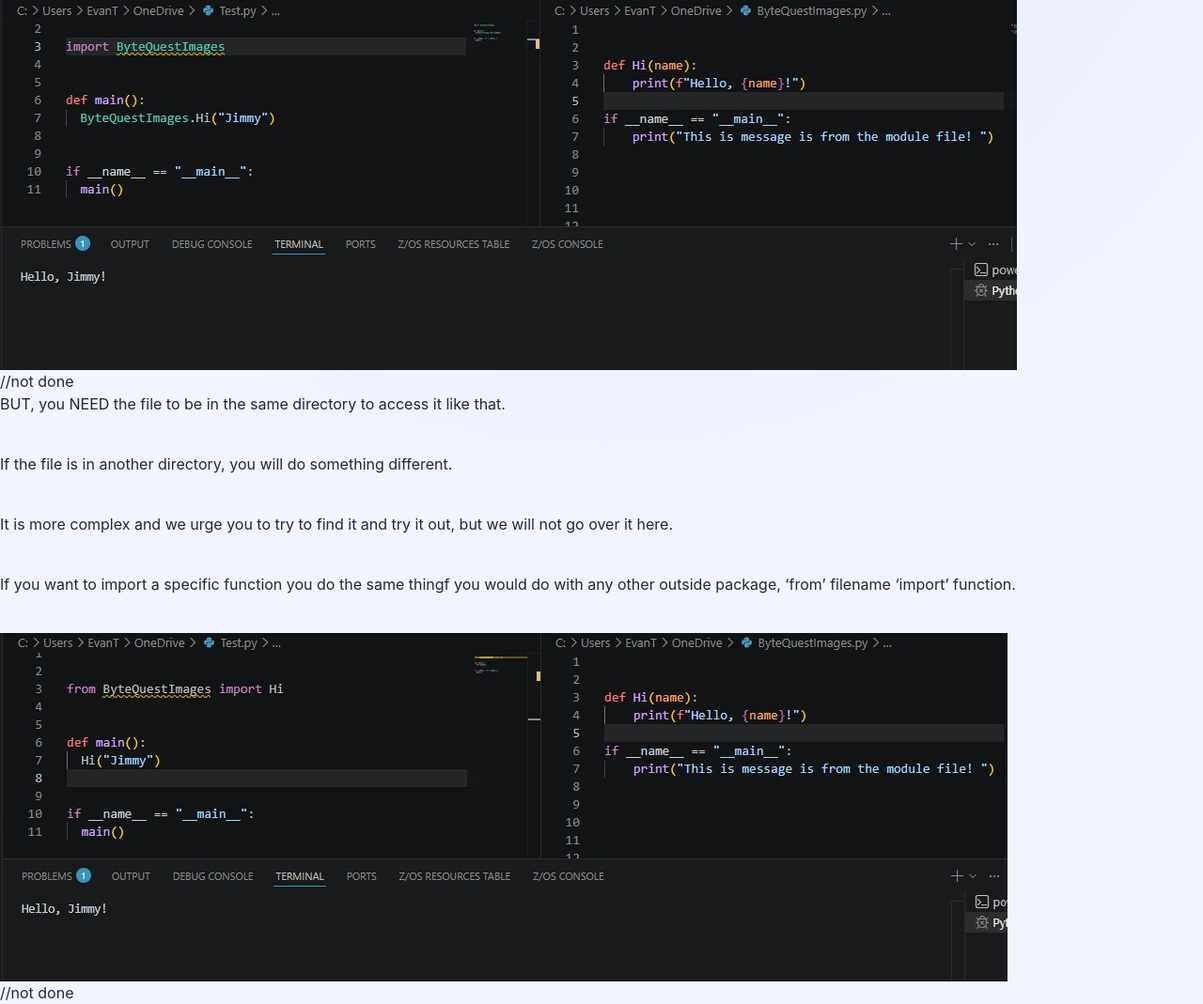
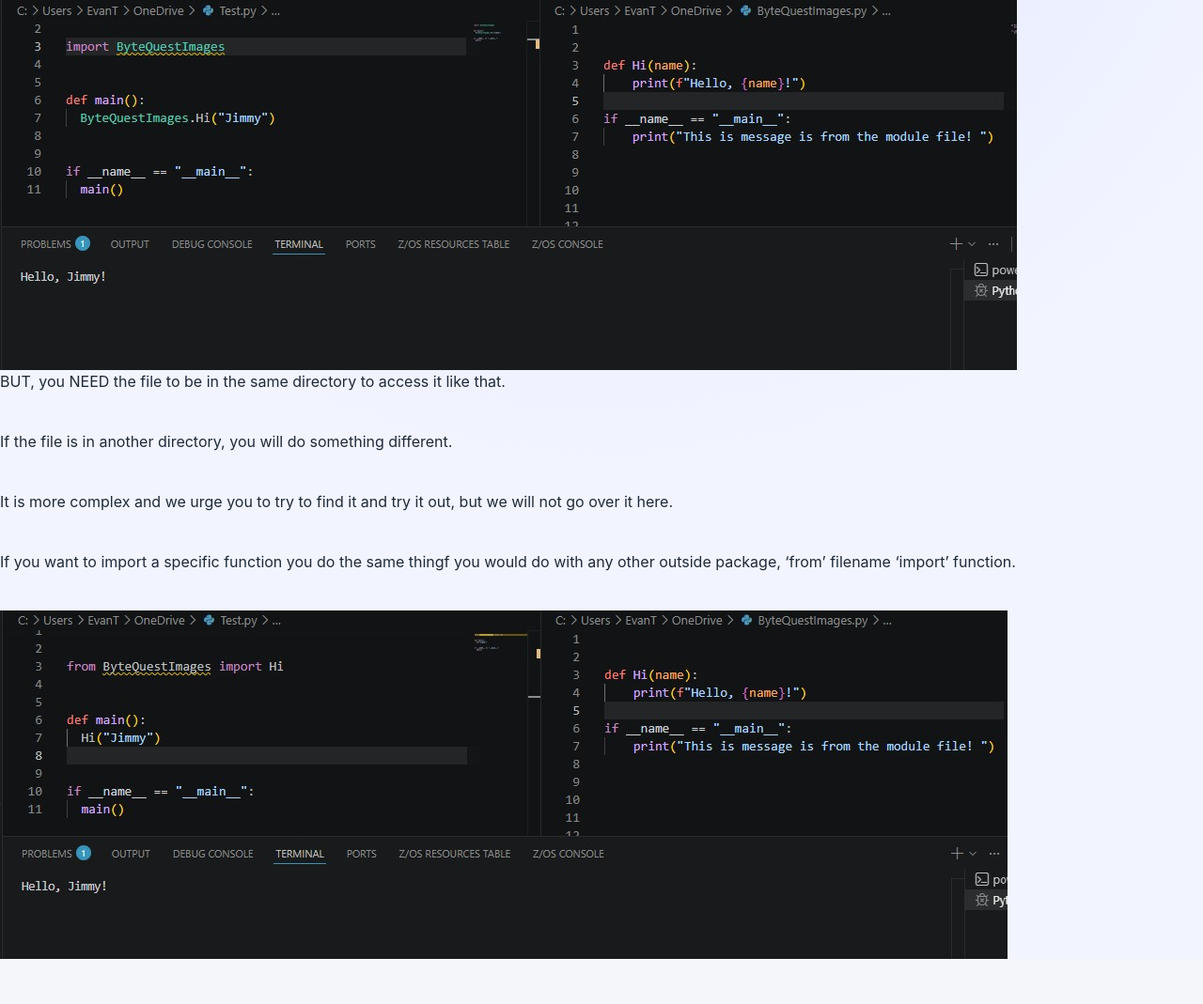
Before and after one commit to dacer521/ByteQuest, a Flask app: template templates/articles/7/7d.html in a window 1280 px wide. Shown: the part 306-1375 px from the top of the page at 94% size. After the commit the page ends 1327 px from the top, so only its background shows below. Run offline with Flask 3, Linux system fonts and the light colour scheme; the template is opened without the code that fills it, so the values that code supplies are empty.

Commit message:
thing good now

```diff
--- a/templates/articles/7/7d.html
+++ b/templates/articles/7/7d.html
@@ -10,7 +10,7 @@
 
 <p> You can import other files by writing ‘import FileName’. </p><br>
 
-<img src = "../../../static/images/code56.jpg" alt = "python code"> <br>  //not done
+<img src = "../../../static/images/code56.jpg" alt = "python code"> <br>
 
 
 <p>BUT, you NEED the file to be in the same directory to access it like that. </p><br>
@@ -24,7 +24,7 @@
 <p>If you want to import a specific function you do the same thingf you would do with any other outside package, ‘from’ filename ‘import’ function. </p><br>
 
 
-<img src = "../../../static/images/code57.jpg" alt = "python code"> <br>  //not done
+<img src = "../../../static/images/code57.jpg" alt = "python code"> <br>
 
 
 
```
